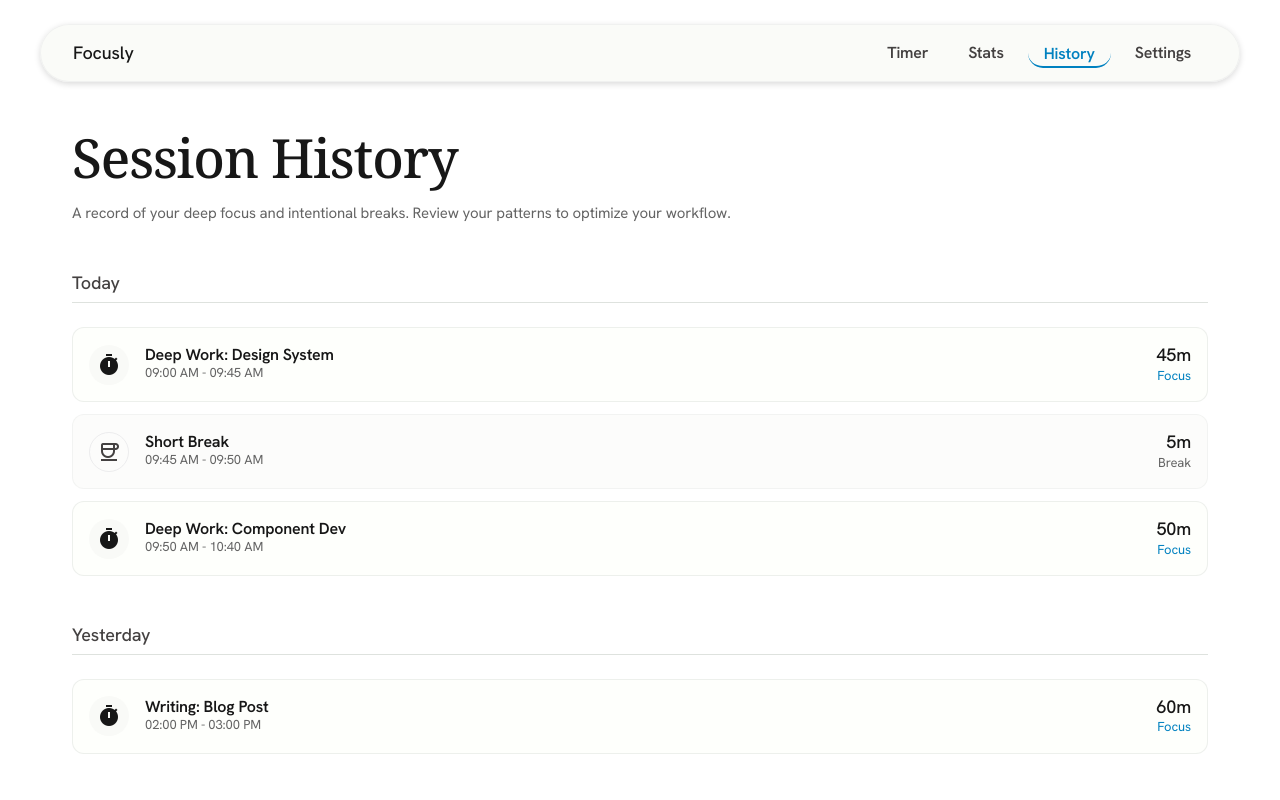
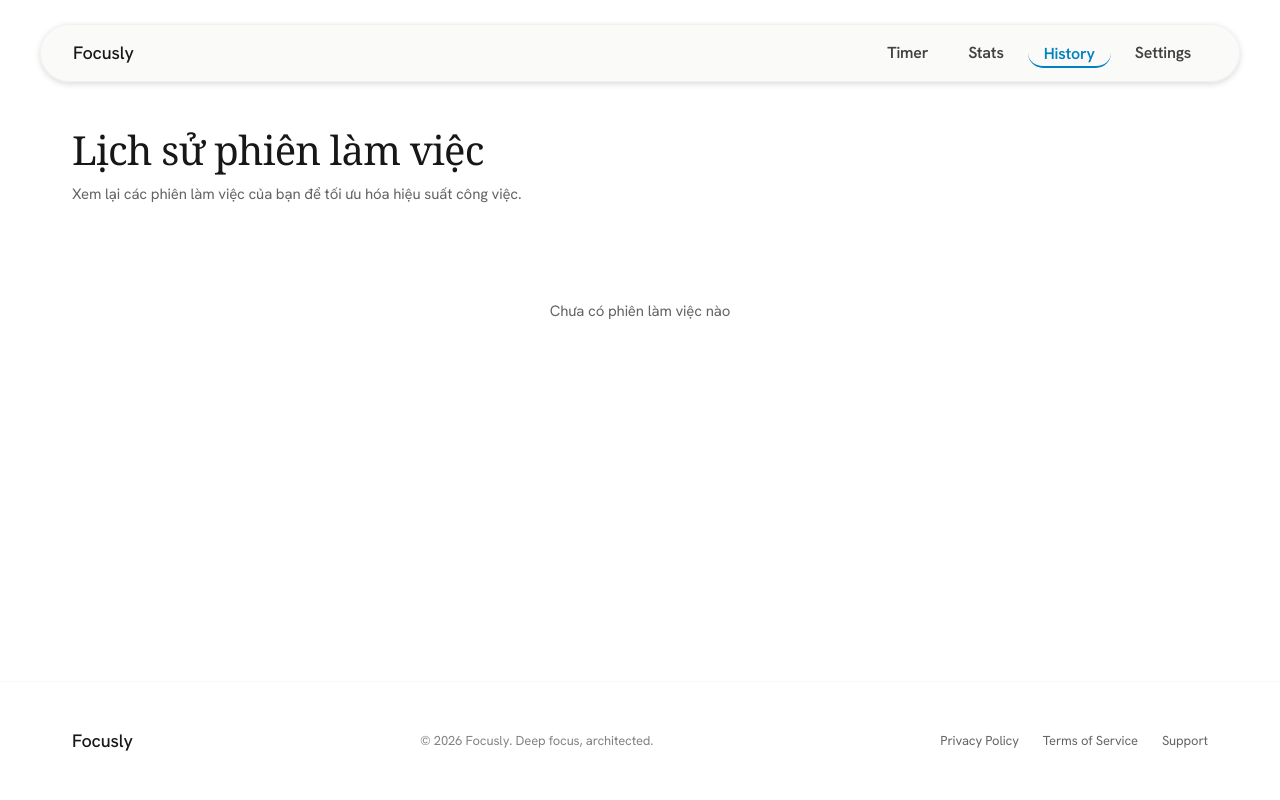
Before and after one commit to lequangtuyen543/Focusly, a React (Vite) app in the folder focusly-client/: page /history in a window 1280 px wide. Shown: the top 800 px of the page. Built offline with nearby package versions, Linux system fonts and the light colour scheme.

Commit message:
HistoryPage.tsx

```diff
--- a/focusly-client/src/pages/HistoryPage.tsx
+++ b/focusly-client/src/pages/HistoryPage.tsx
@@ -1,98 +1,76 @@
+import { useMemo } from 'react';
+import { useSessionStore } from '@/store/sessionStore';
+import SessionList from '@/components/history/SessionList';
+import { Card, CardContent } from '@/components/ui/Card';
+import type { Session } from '@/types';
+
+/**
+ * Calculate statistics from sessions
+ */
+function calculateStats(sessions: Session[]) {
+  const totalSessions = sessions.length;
+  const focusSessions = sessions.filter((s) => s.type === 'focus').length;
+  const breakSessions = sessions.filter((s) => s.type === 'break').length;
+
+  return {
+    totalSessions,
+    focusSessions,
+    breakSessions,
+  };
+}
+
 function HistoryPage() {
-  const sessionsByDay = [
-    {
-      day: 'Today',
-      sessions: [
-        { id: '1', title: 'Deep Work: Design System', time: '09:00 AM - 09:45 AM', duration: '45m', type: 'focus' as const },
-        { id: '2', title: 'Short Break', time: '09:45 AM - 09:50 AM', duration: '5m', type: 'break' as const },
-        { id: '3', title: 'Deep Work: Component Dev', time: '09:50 AM - 10:40 AM', duration: '50m', type: 'focus' as const },
-      ],
-    },
-    {
-      day: 'Yesterday',
-      sessions: [
-        { id: '4', title: 'Writing: Blog Post', time: '02:00 PM - 03:00 PM', duration: '60m', type: 'focus' as const },
-      ],
-    },
-    {
-      day: 'October 24, 2023',
-      sessions: [],
-    },
-  ]
+  const sessions = useSessionStore((state) => state.sessions);
+  const stats = useMemo(() => calculateStats(sessions), [sessions]);
 
   return (
-    <div className="flex flex-col gap-12">
+    <div className="flex flex-col gap-8">
       {/* Header */}
-      <header className="flex flex-col gap-4 max-w-2xl">
-        <h1 className="font-display text-display text-dark-charcoal">Session History</h1>
+      <header className="flex flex-col gap-3">
+        <h1 className="font-heading text-heading text-dark-charcoal">
+          Lịch sử phiên làm việc
+        </h1>
         <p className="font-body text-body text-medium-gray">
-          A record of your deep focus and intentional breaks. Review your patterns to optimize your workflow.
+          Xem lại các phiên làm việc của bạn để tối ưu hóa hiệu suất công việc.
         </p>
       </header>
 
-      {/* History Content */}
-      <div className="flex flex-col gap-12">
-        {sessionsByDay.map(({ day, sessions }) => (
-          <section key={day} className="flex flex-col gap-6">
-            <h2 className="font-subheading text-subheading text-slate-gray border-b border-steel-gray pb-2">
-              {day}
-            </h2>
+      {/* Statistics Cards */}
+      {stats.totalSessions > 0 && (
+        <div className="grid grid-cols-1 md:grid-cols-3 gap-4">
+          <Card>
+            <CardContent className="p-4">
+              <div className="flex flex-col gap-2">
+                <p className="text-caption text-medium-gray">Tổng phiên</p>
+                <p className="text-heading text-dark-charcoal">{stats.totalSessions}</p>
+              </div>
+            </CardContent>
+          </Card>
+          <Card>
+            <CardContent className="p-4">
+              <div className="flex flex-col gap-2">
+                <p className="text-caption text-medium-gray">Focus 🍅</p>
+                <p className="text-heading text-dark-charcoal">{stats.focusSessions}</p>
+              </div>
+            </CardContent>
+          </Card>
+          <Card>
+            <CardContent className="p-4">
+              <div className="flex flex-col gap-2">
+                <p className="text-caption text-medium-gray">Break ☕</p>
+                <p className="text-heading text-dark-charcoal">{stats.breakSessions}</p>
+              </div>
+            </CardContent>
+          </Card>
+        </div>
+      )}
 
-            {sessions.length === 0 ? (
-              <div className="bg-ash-gray rounded-xl p-8 border border-steel-gray border-dashed flex flex-col items-center justify-center text-center gap-3">
-                <span className="material-symbols-outlined text-outline-variant text-4xl">calendar_today</span>
-                <p className="font-body text-body text-slate-gray">No sessions recorded on this day.</p>
-              </div>
-            ) : (
-              <div className="flex flex-col gap-3">
-                {sessions.map((session) => (
-                  <div
-                    key={session.id}
-                    className={`rounded-xl p-4 flex items-center justify-between transition-colors ${
-                      session.type === 'focus'
-                        ? 'bg-off-white border border-steel-gray/50 shadow-card hover:border-action-azure/30'
-                        : 'bg-ash-gray/50 border border-steel-gray/30'
-                    }`}
-                  >
-                    <div className="flex items-center gap-4">
-                      <div
-                        className={`w-10 h-10 rounded-full flex items-center justify-center ${
-                          session.type === 'focus'
-                            ? 'bg-ash-gray text-dark-charcoal'
-                            : 'bg-transparent border border-outline-variant/30 text-slate-gray'
-                        }`}
-                      >
-                        <span
-                          className="material-symbols-outlined"
-                          style={{ fontVariationSettings: session.type === 'focus' ? "'FILL' 1" : "'FILL' 0" }}
-                        >
-                          {session.type === 'focus' ? 'timer' : 'coffee'}
-                        </span>
-                      </div>
-                      <div className="flex flex-col">
-                        <span className="font-button-label text-button-label text-dark-charcoal">
-                          {session.title}
-                        </span>
-                        <span className="font-caption text-caption text-medium-gray">{session.time}</span>
-                      </div>
-                    </div>
-                    <div className="flex items-center gap-6">
-                      <div className="flex flex-col items-end">
-                        <span className="font-subheading text-subheading text-dark-charcoal">{session.duration}</span>
-                        <span className={`font-caption text-caption ${session.type === 'focus' ? 'text-cofounder-blue' : 'text-medium-gray'}`}>
-                          {session.type === 'focus' ? 'Focus' : 'Break'}
-                        </span>
-                      </div>
-                    </div>
-                  </div>
-                ))}
-              </div>
-            )}
-          </section>
-        ))}
+      {/* Session List */}
+      <div className="flex flex-col gap-6">
+        <SessionList sessions={sessions} />
       </div>
     </div>
-  )
+  );
 }
 
-export default HistoryPage
+export default HistoryPage;
```
Also changed, not shown: 1 other file (tests, documents, lock files or other folders).
